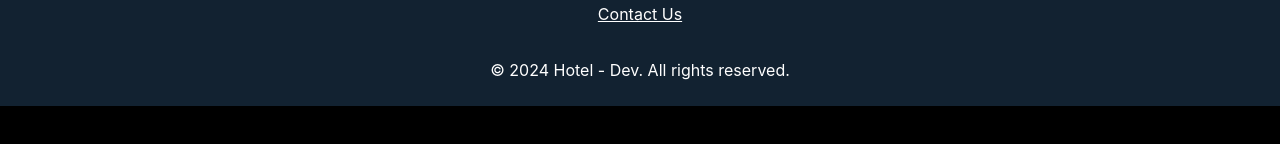
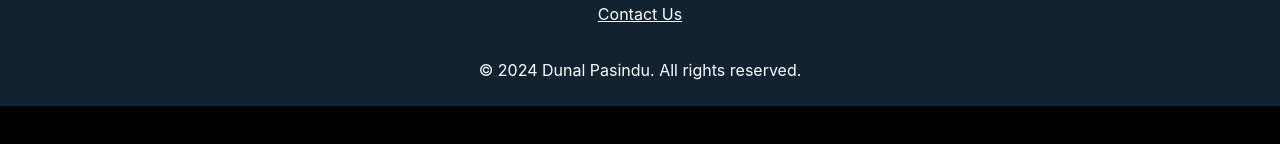
Before and after one commit to dunalpasindu/Hotel_Booking_System, a React (Create React App) app in the folder frontend/: page / in a window 1280 px wide. Shown: the part 254-398 px from the top of the page. Built offline with nearby package versions, Linux system fonts and the light colour scheme.

Commit message:
Backend initiated

```diff
--- a/frontend/public/index.html
+++ b/frontend/public/index.html
@@ -10,36 +10,24 @@
       content="Web site created using create-react-app"
     />
     <link rel="apple-touch-icon" href="%PUBLIC_URL%/logo192.png" />
-    <!--
-      manifest.json provides metadata used when your web app is installed on a
-      user's mobile device or desktop. See https://developers.google.com/web/fundamentals/web-app-manifest/
-    -->
+
     <link rel="manifest" href="%PUBLIC_URL%/manifest.json" />
-    <!--
-      Notice the use of %PUBLIC_URL% in the tags above.
-      It will be replaced with the URL of the `public` folder during the build.
-      Only files inside the `public` folder can be referenced from the HTML.
 
-      Unlike "/favicon.ico" or "favicon.ico", "%PUBLIC_URL%/favicon.ico" will
-      work correctly both with client-side routing and a non-root public URL.
-      Learn how to configure a non-root public URL by running `npm run build`.
-    -->
+<!-- external css and js libraries -->
+
+    <!-- bootstrap -->
     <link href="https://cdn.jsdelivr.net/npm/bootstrap@5.3.3/dist/css/bootstrap.min.css" rel="stylesheet" integrity="sha384-QWTKZyjpPEjISv5WaRU9OFeRpok6YctnYmDr5pNlyT2bRjXh0JMhjY6hW+ALEwIH" crossorigin="anonymous">
     <script src="https://cdn.jsdelivr.net/npm/bootstrap@5.3.3/dist/js/bootstrap.bundle.min.js" integrity="sha384-YvpcrYf0tY3lHB60NNkmXc5s9fDVZLESaAA55NDzOxhy9GkcIdslK1eN7N6jIeHz" crossorigin="anonymous"></script>
+
+    <!-- icon library -->
+    <link rel="stylesheet" href="https://cdnjs.cloudflare.com/ajax/libs/font-awesome/6.0.0-beta3/css/all.min.css" integrity="sha512-JC7i0+z6L8/4yHk+5Hw8cZ8+5EX4+J5fNnI0C3FZ4zX9oFq3Q7AQ6dpxiLz/tUuTFSdMNxL5e5L2wQhUNmMcQ==" crossorigin="anonymous" referrerpolicy="no-referrer" />
+
+
     <title>Hotel - Dev</title>
   </head>
   <body>
     <noscript>You need to enable JavaScript to run this app.</noscript>
     <div id="root"></div>
-    <!--
-      This HTML file is a template.
-      If you open it directly in the browser, you will see an empty page.
 
-      You can add webfonts, meta tags, or analytics to this file.
-      The build step will place the bundled scripts into the <body> tag.
-
-      To begin the development, run `npm start` or `yarn start`.
-      To create a production bundle, use `npm run build` or `yarn build`.
-    -->
   </body>
 </html>
--- a/frontend/src/components/footer.js
+++ b/frontend/src/components/footer.js
@@ -32,7 +32,7 @@ function footer() {
           </div>
         </div>
         <div className="text-center mt-3">
-          <p className="mb-0">&copy; {new Date().getFullYear()} Hotel - Dev. All rights reserved.</p>
+          <p className="mb-0">&copy; {new Date().getFullYear()} Dunal Pasindu. All rights reserved.</p>
         </div>
       </div>
     </footer>
```
Also changed, not shown: frontend/src/components/footer.css (line endings or trailing spaces).
